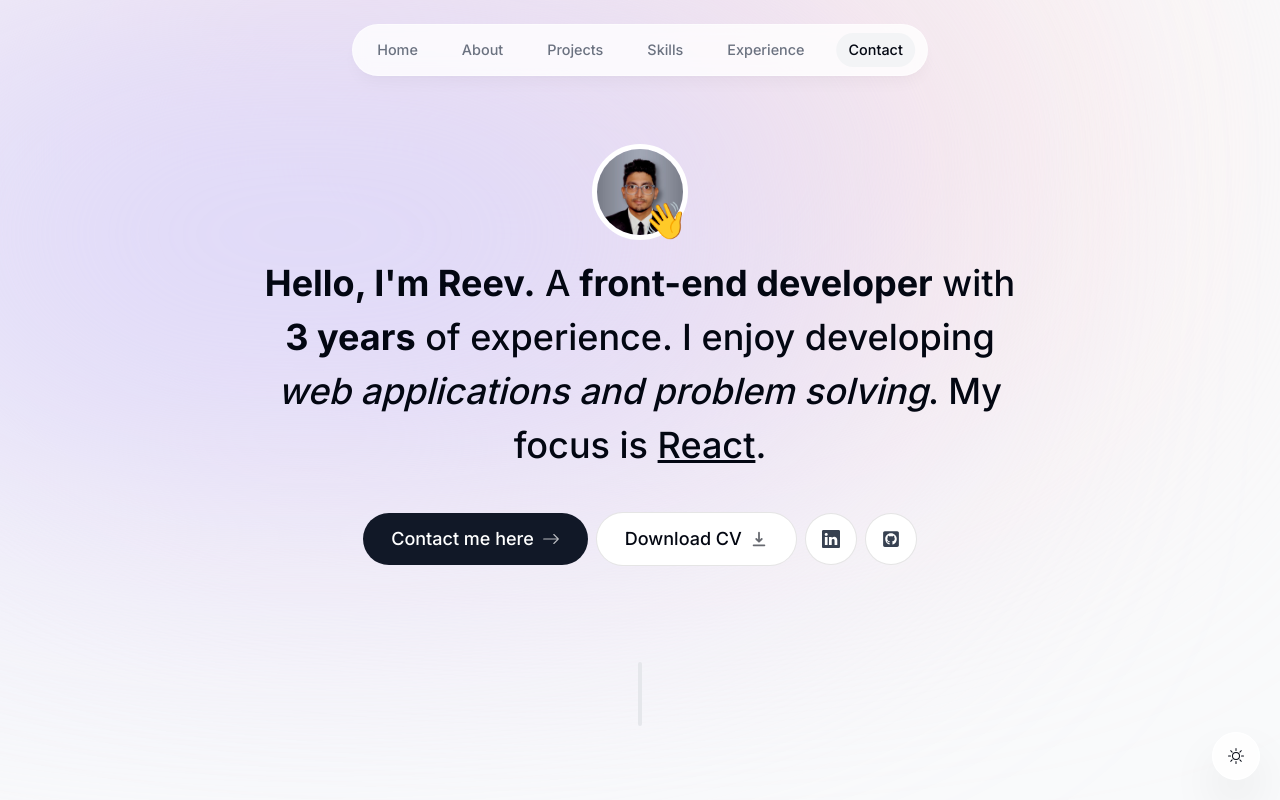
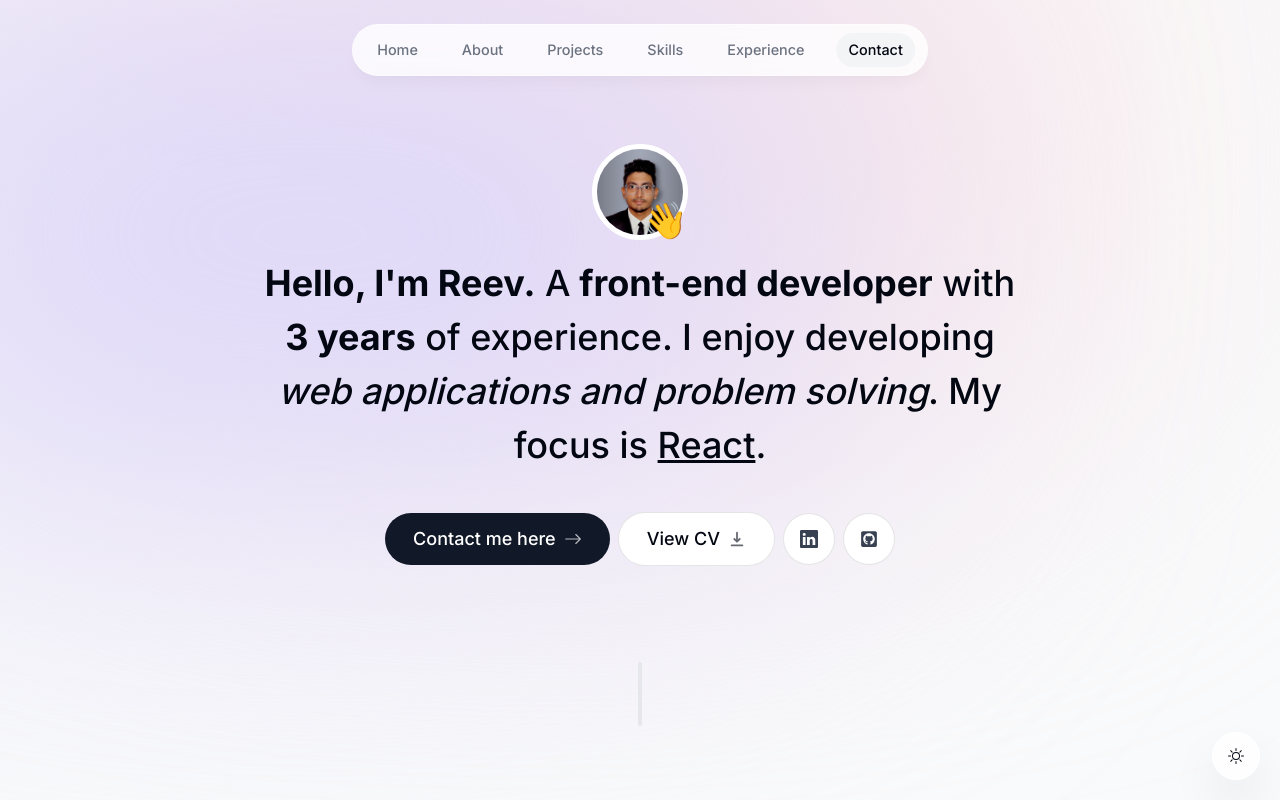
Before and after one commit to Reev28/Portfolio, a Next.js app: page / in a window 1280 px wide. Shown: the top 800 px of the page. Built offline with nearby package versions, Linux system fonts and the light colour scheme; no server answers.

Commit message:
change 'Download CV' to 'View CV' with Drive Folder Link

```diff
--- a/components/intro.tsx
+++ b/components/intro.tsx
@@ -85,13 +85,21 @@ export default function Intro(props: Props) {
           Contact me here
           <BsArrowRight className="opacity-70 group-hover:translate-x-1 transition" />
         </Link>
-        <a
+        {/* <a
           download
           target={"_blank"}
           href="/Reev Emmanuel Dsouza_Resume.pdf"
           className="group bg-white px-7 py-3 flex items-center gap-2 rounded-full outline-none focus:scale-110 hover:scale-110 active:scale-105 transition cursor-pointer borderBlack dark:bg-white/10"
         >
           Download CV
+          <HiDownload className="opacity-60 group-hover:translate-y-1 transition" />
+        </a> */}
+        <a
+          target={"_blank"}
+          href="https://drive.google.com/drive/folders/1lm3dz6mHK37Vfqe1NdTl3c5LjHfYnJ-j?usp=sharing"
+          className="group bg-white px-7 py-3 flex items-center gap-2 rounded-full outline-none focus:scale-110 hover:scale-110 active:scale-105 transition cursor-pointer borderBlack dark:bg-white/10"
+        >
+          View CV
           <HiDownload className="opacity-60 group-hover:translate-y-1 transition" />
         </a>
         <a
```
